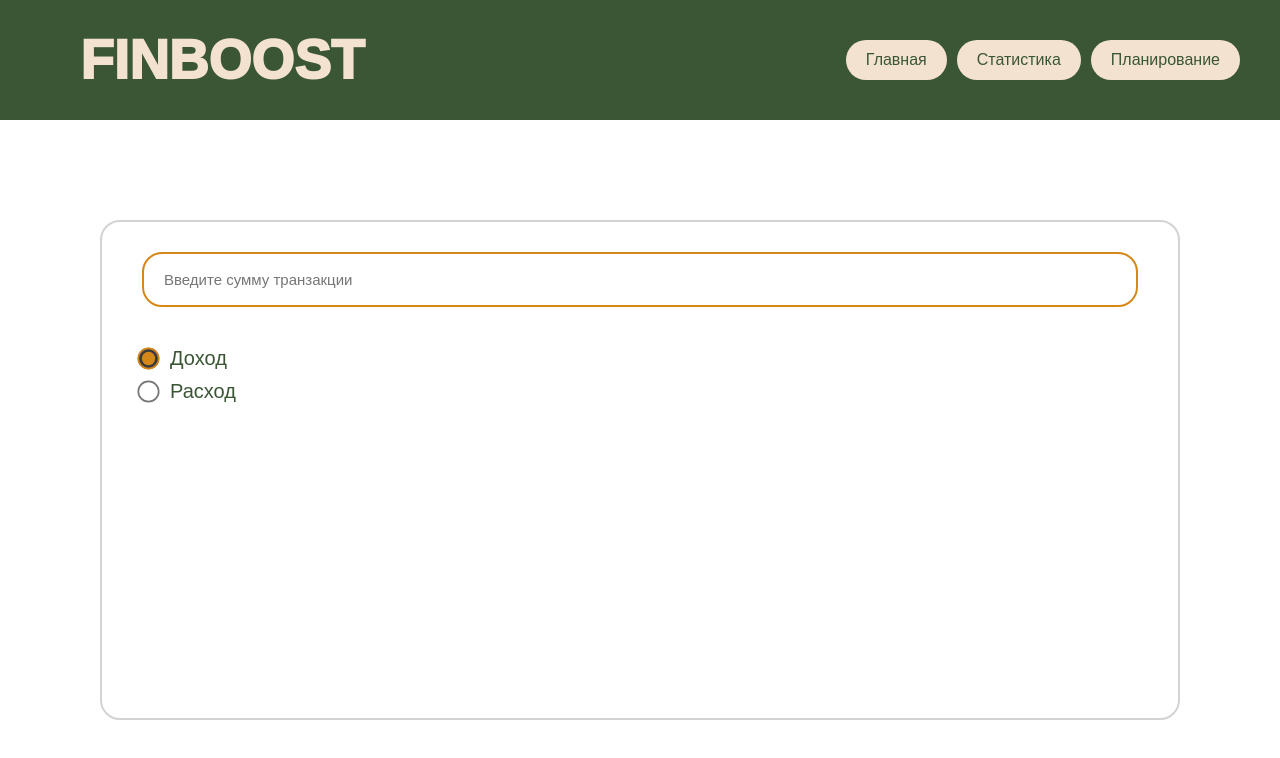
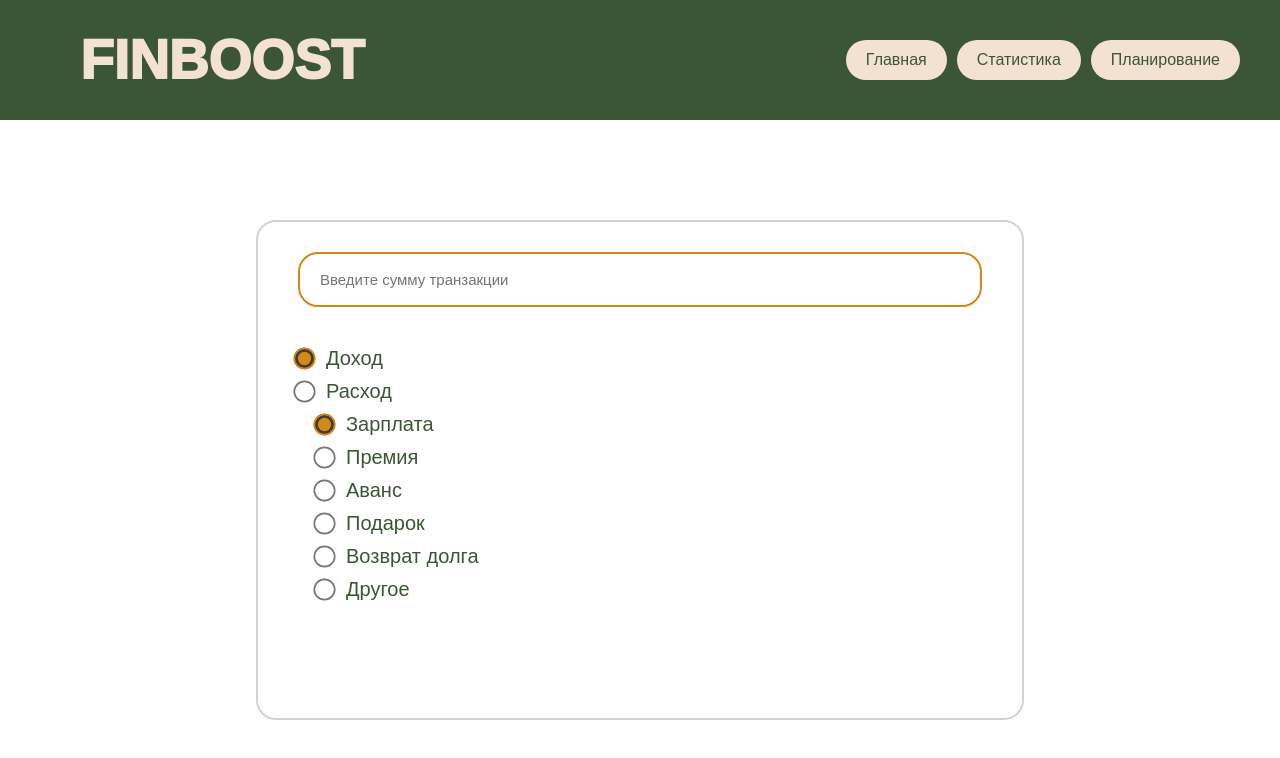
Before and after one commit to MikhaylenkoIvan/petProjectFinManager, a React (Create React App) app: page / in a window 1280 px wide. Shown: the top 758 px of the page. Built offline with nearby package versions, Linux system fonts and the light colour scheme; a web font is replaced by a local one.

Commit message:
A drop-down list has been added

```diff
--- a/src/components/Transaction.jsx
+++ b/src/components/Transaction.jsx
@@ -1,27 +1,86 @@
-import React from "react";
+import React, { useState } from "react";
 import InputCSS from "../styles/Input.css";
 
 
 const { FormContainer, StyledInput, RadioContainer, RadioButton, RadioButtonText } = InputCSS
 const Transaction = () => {
-    const [value, setValue] = React.useState('доход');
+    const [value, setValue] = useState('доход');
+    const [comment, setComment] = useState('зарплата')
 
 
     const setIncome = () => {
         setValue('доход')
+        setComment('зарплата')
     }
     const setExpense = () => {
         setValue('расход')
+        setComment('продукты')
     }
+
+    const setZp = () => {
+        setComment('зарплата')
+    }
+    const setPrem = () => {
+        setComment('премия')
+    }
+    const setPod = () => {
+        setComment('подарок')
+    }
+    const setVo = () => {
+        setComment('возврат долга')
+    }
+    const setAv = () => {
+        setComment('аванс')
+    }
+    const setDr = () => {
+        setComment('другое')
+    }
+
+    const setProd = () => {
+        setComment('продукты')
+    }
+    const setOpl = () => {
+        setComment('оплата счетов')
+    }
+    const setTran = () => {
+        setComment('транспорт')
+    }
+    const setRazvl = () => {
+        setComment('развлечения')
+    }
+    const setPut = () => {
+        setComment('путешествия')
+    }
+
 
     return(
         <>
             <FormContainer>
                 <StyledInput placeholder="Введите сумму транзакции" />
                     <RadioContainer>
-                        <RadioButton type={'radio'} checked={value === 'доход' ? true : false} onClick={setIncome} value={'Доход'}></RadioButton><RadioButtonText onClick={setIncome}>Доход</RadioButtonText><br></br>
-                        <RadioButton type={'radio'} checked={value === 'расход' ? true : false} onClick={setExpense} value={'Расход'}></RadioButton><RadioButtonText onClick={setExpense}>Расход</RadioButtonText>
+                        <RadioButton type={'radio'} checked={value === 'доход' ? true : false} onClick={setIncome} value={'доход'}></RadioButton><RadioButtonText onClick={setIncome}>Доход</RadioButtonText><br></br>
+                        <RadioButton type={'radio'} checked={value === 'расход' ? true : false} onClick={setExpense} value={'расход'}></RadioButton><RadioButtonText onClick={setExpense}>Расход</RadioButtonText>
                     </RadioContainer>
+                    {value === 'доход' &&
+                        <RadioContainer style={{ marginLeft: '20px' }}>
+                            <RadioButton type={'radio'} checked={comment === 'зарплата' ? true : false} onClick={setZp} value={'зарплата'}></RadioButton><RadioButtonText onClick={setZp}>Зарплата</RadioButtonText><br></br>
+                            <RadioButton type={'radio'} checked={comment === 'премия' ? true : false} onClick={setPrem} value={'премия'}></RadioButton><RadioButtonText onClick={setPrem}>Премия</RadioButtonText><br></br>
+                            <RadioButton type={'radio'} checked={comment === 'аванс' ? true : false} onClick={setAv} value={'аванс'}></RadioButton><RadioButtonText onClick={setAv}>Аванс</RadioButtonText><br></br>
+                            <RadioButton type={'radio'} checked={comment === 'подарок' ? true : false} onClick={setPod} value={'подарок'}></RadioButton><RadioButtonText onClick={setPod}>Подарок</RadioButtonText><br></br>
+                            <RadioButton type={'radio'} checked={comment === 'возврат долга' ? true : false} onClick={setVo} value={'возврат долга'}></RadioButton><RadioButtonText onClick={setVo}>Возврат долга</RadioButtonText><br></br>
+                            <RadioButton type={'radio'} checked={comment === 'другое' ? true : false} onClick={setDr} value={'другое'}></RadioButton><RadioButtonText onClick={setDr}>Другое</RadioButtonText><br></br>
+                        </RadioContainer>
+                    }
+                    {value === 'расход' &&
+                        <RadioContainer style={{ marginLeft: '20px' }}>
+                            <RadioButton type={'radio'} checked={comment === 'продукты' ? true : false} onClick={setProd} value={'продукты'}></RadioButton><RadioButtonText onClick={setProd}>Продукты</RadioButtonText><br></br>
+                            <RadioButton type={'radio'} checked={comment === 'оплата счетов' ? true : false} onClick={setOpl} value={'оплата счетов'}></RadioButton><RadioButtonText onClick={setOpl}>Оплата счетов</RadioButtonText><br></br>
+                            <RadioButton type={'radio'} checked={comment === 'транспорт' ? true : false} onClick={setTran} value={'транспорт'}></RadioButton><RadioButtonText onClick={setTran}>Транспорт</RadioButtonText><br></br>
+                            <RadioButton type={'radio'} checked={comment === 'развлечения' ? true : false} onClick={setRazvl} value={'развлечения'}></RadioButton><RadioButtonText onClick={setRazvl}>Развлечения</RadioButtonText><br></br>
+                            <RadioButton type={'radio'} checked={comment === 'путешествия' ? true : false} onClick={setPut} value={'путешествия'}></RadioButton><RadioButtonText onClick={setPut}>Путешествия</RadioButtonText><br></br>
+                            <RadioButton type={'radio'} checked={comment === 'другое' ? true : false} onClick={setDr} value={'другое'}></RadioButton><RadioButtonText onClick={setDr}>Другое</RadioButtonText><br></br>
+                        </RadioContainer>
+                    }
             </FormContainer>
         </>
     )
--- a/src/styles/Input.css.js
+++ b/src/styles/Input.css.js
@@ -27,7 +27,7 @@ const InputCSS = {
         flex-direction: column;
         height: auto;
         min-height: 500px;
-        margin: 100px 100px;
+        margin: 100px 20%;
         border-radius: 20px;
         padding: 20px 40px;
         border: 2px solid #D3D3D3;
```
